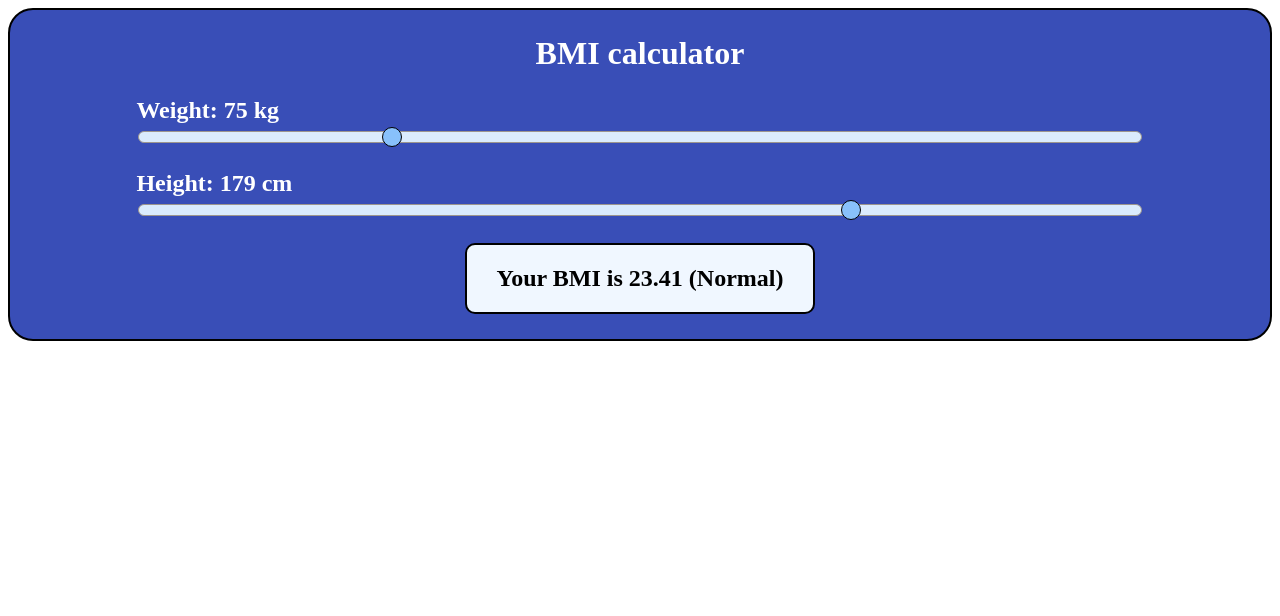
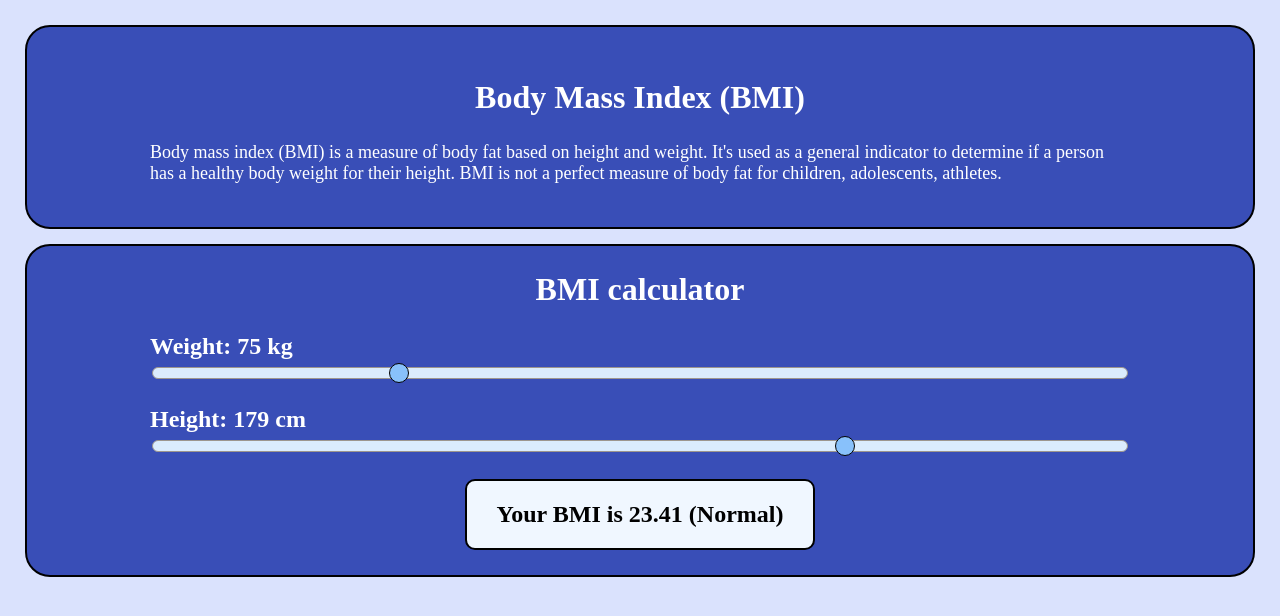
Before and after one commit to ArminasAcas/React-BMI-calculator, a React (Vite) app: page / in a window 1280 px wide. Shown: the top 616 px of the page. Built offline with nearby package versions, Linux system fonts and the light colour scheme.

Commit message:
improved css and added extra bmi information

```diff
--- a/index.html
+++ b/index.html
@@ -3,9 +3,10 @@
   <head>
     <meta charset="UTF-8" />
     <meta name="viewport" content="width=device-width, initial-scale=1.0" />
+    <link rel="stylesheet" href="./src/css/Body.css">
     <title>React BMI Calculator</title>
   </head>
-  <body>
+  <body class="body">
     <div id="root"></div>
     <script type="module" src="/src/main.tsx"></script>
   </body>
--- a/src/components/CalculatorComponent.tsx
+++ b/src/components/CalculatorComponent.tsx
@@ -2,7 +2,6 @@ import Slider from "./SliderComponent"
 import CalculatorResult from "./CalculatorResultComponent"
 import "../css/CalculatorComponent.css"
 import { useState } from "react"
-
 interface Props {
     bmiHeader: string
 }
--- /dev/null
+++ b/src/components/InformationComponent.tsx
@@ -0,0 +1,16 @@
+import "../css/InformationComponent.css"
+
+interface Props {
+    informationHeader: string,
+    informationText: string
+}
+
+export default function Information(props:Props) {
+
+    return (
+        <div className="information-container">
+            <h2 className="information-container__header">{props.informationHeader}</h2>
+            <p className="information-container__text">{props.informationText}</p>
+        </div>
+    )
+}
--- /dev/null
+++ b/src/css/Body.css
@@ -0,0 +1,4 @@
+.body {
+    margin: auto;
+    background-color: rgb(218, 226, 253);
+}
--- a/src/css/CalculatorPage.css
+++ b/src/css/CalculatorPage.css
@@ -1,3 +1,8 @@
 .page {
+    margin: auto;
     font-family: 'Times New Roman', Times, serif;
+    display: flex;
+    flex-direction: column;
+    gap: 15px 0;
+    padding: 25px;
 }
--- /dev/null
+++ b/src/css/InformationComponent.css
@@ -0,0 +1,17 @@
+.information-container {
+    padding: 25px 10% 25px 10%;
+    border: solid 2px black;
+    border-radius: 25px;
+    background-color: rgb(57, 78, 183);
+    color: white;
+}
+
+.information-container__header {
+    font-size: xx-large;
+    font-weight: bold;
+    text-align: center;
+}
+
+.information-container__text {
+    font-size: large;
+}
--- a/src/pages/CalculatorPage.tsx
+++ b/src/pages/CalculatorPage.tsx
@@ -1,10 +1,15 @@
 import Calculator from "../components/CalculatorComponent"
+import Information from "../components/InformationComponent"
 import "../css/CalculatorPage.css"
 
 export default function CalculatorPage() {
 
     return (
         <div className="page">
+            <Information informationHeader="Body Mass Index (BMI)"
+            informationText="Body mass index (BMI) is a measure of body fat based on height and weight.
+            It's used as a general indicator to determine if a person has a healthy body weight for their height.
+            BMI is not a perfect measure of body fat for children, adolescents, athletes."></Information>
             <Calculator bmiHeader="BMI calculator"/>
         </div>
     )
```
